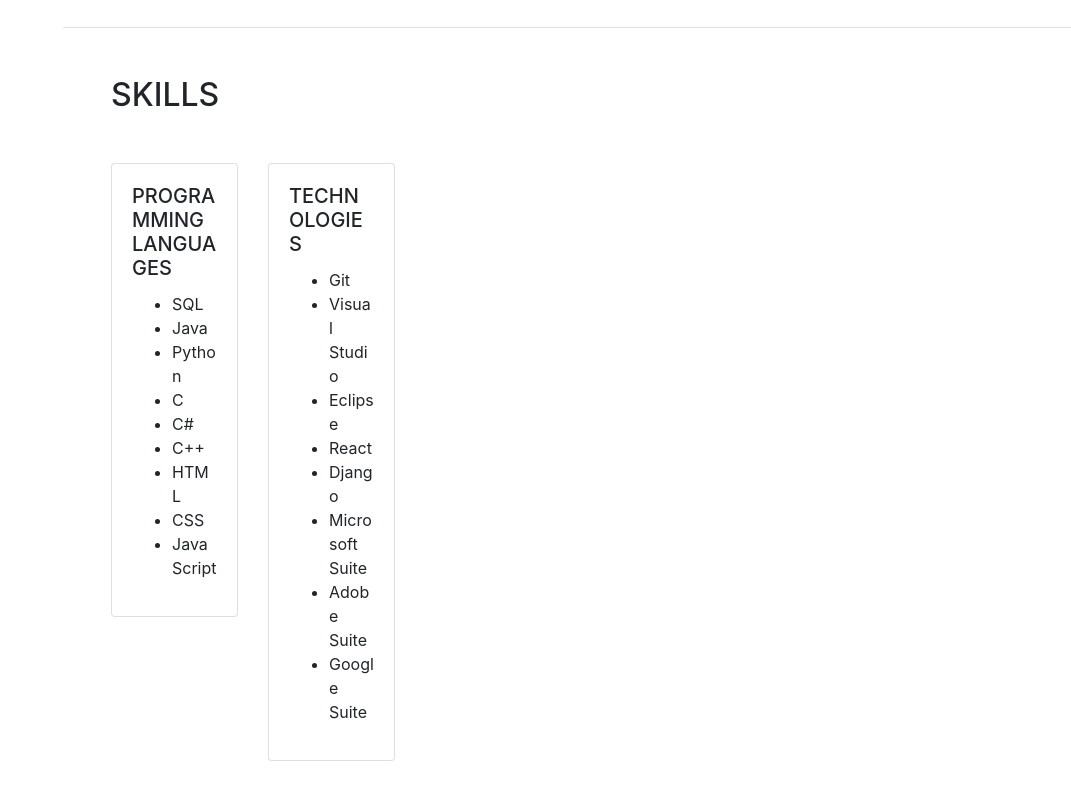
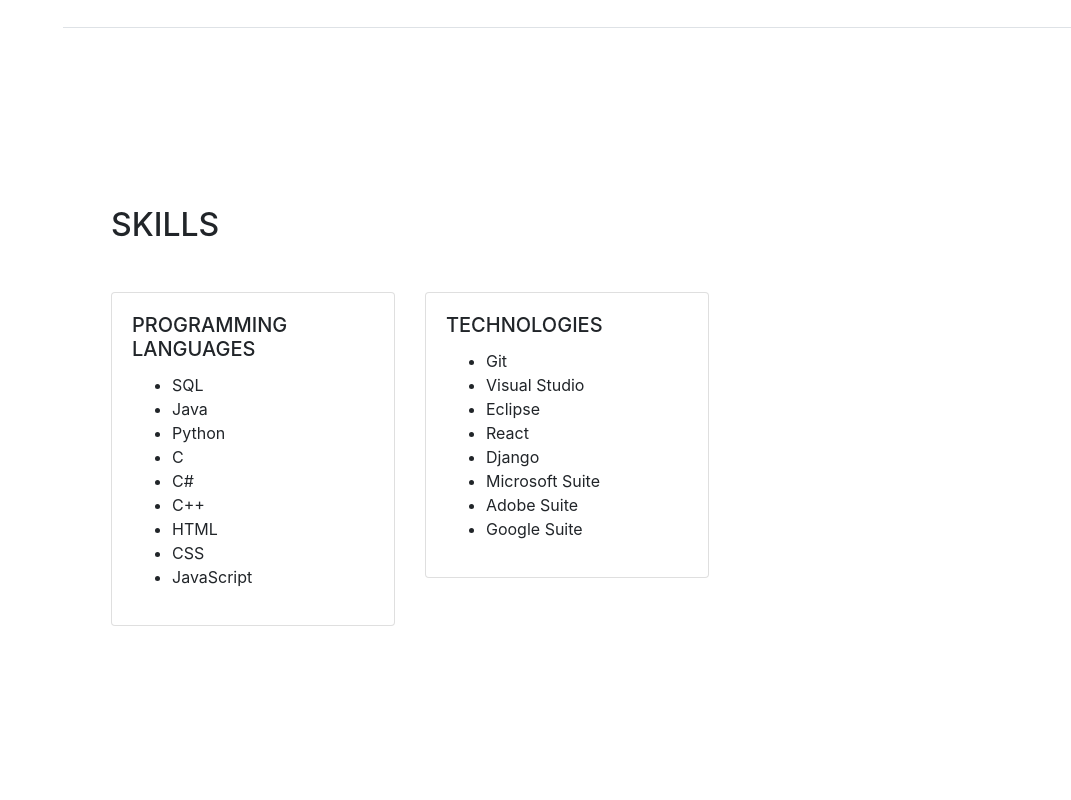
Before and after one commit to ajchambers/portfolio, a website with bundled scripts: page index.html in a window 1280 px wide. Shown: the part 3436-4236 px from the top of the page, without its empty margins (209-1280 px from the left). Built offline with nearby package versions, Linux system fonts and the light colour scheme; a web font is replaced by a local one.

Commit message:
adjusted skill cards width

```diff
--- a/index.html
+++ b/index.html
@@ -233,7 +233,7 @@
           <h2 class="mb-5">Skills</h2>
           <div class="row">
 
-          <div class="col-md-2 mb-4">
+          <div class="col-md-4 mb-4">
             <div class="card">
               <!-- <img class="card-img-top" src="img/fastigium_screenshot.png" alt="Screenshot of Fastigium"> -->
               <div class="card-body">
@@ -253,7 +253,7 @@
             </div>
           </div>
 
-          <div class="col-md-2 mb-4">
+          <div class="col-md-4 mb-4">
             <div class="card">
               <!-- <img class="card-img-top" src="img/fastigium_screenshot.png" alt="Screenshot of Fastigium"> -->
               <div class="card-body">
```
